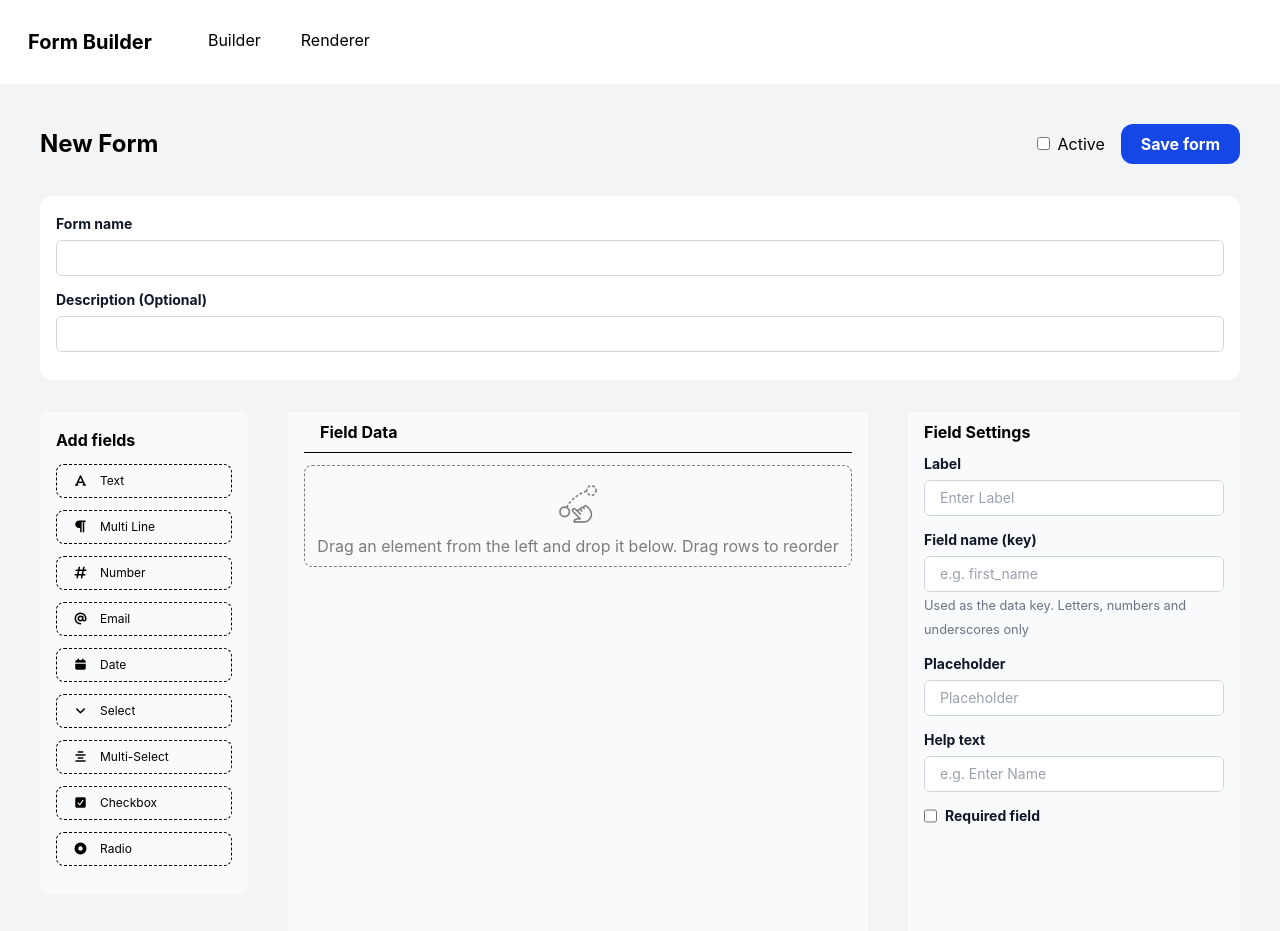
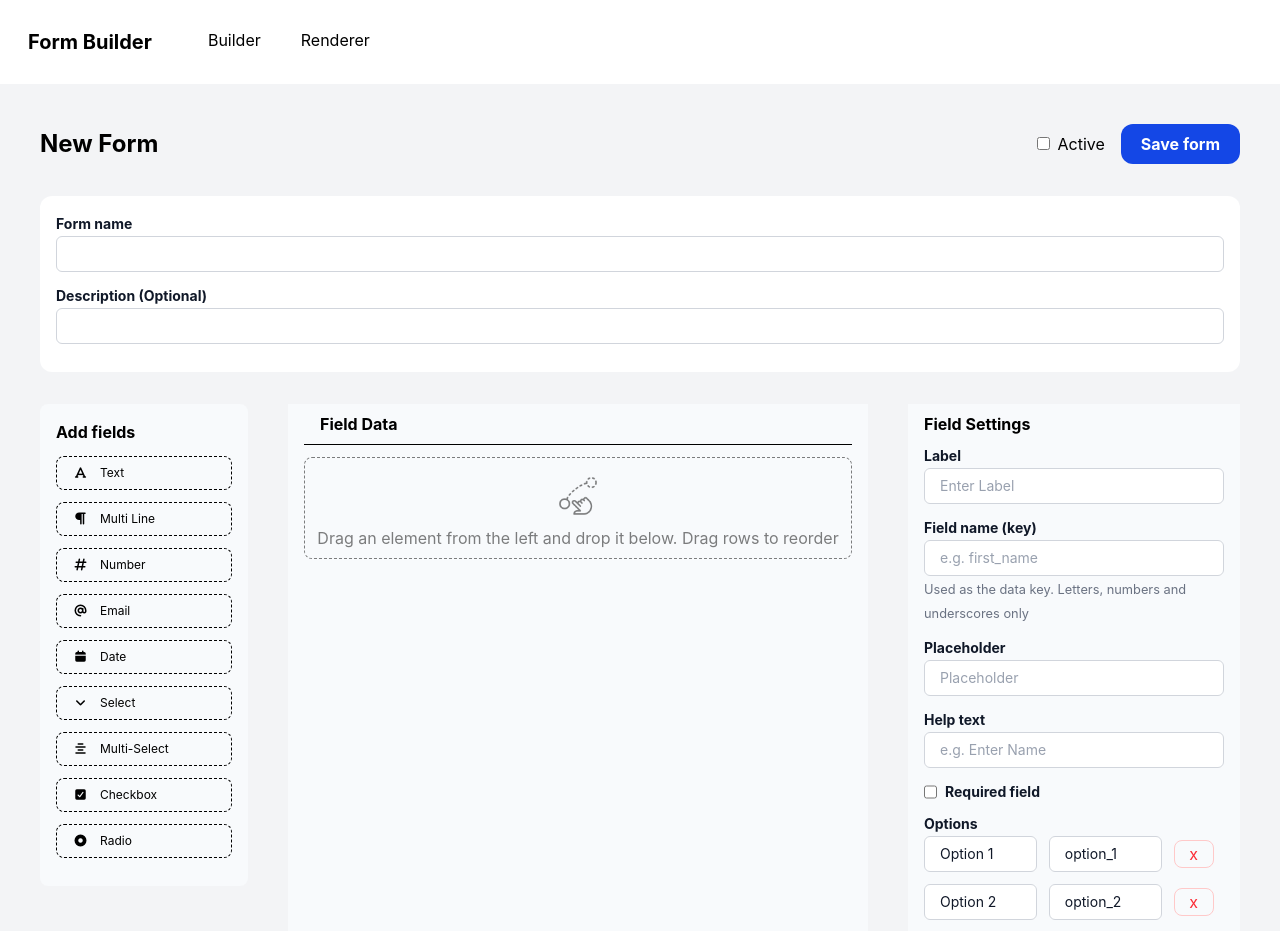
Before and after one commit to amanraina1/form-builder-vue, a Vue app in the folder frontend/: page /builder in a window 1280 px wide. Shown: the top 931 px of the page. Built offline with nearby package versions, Linux system fonts and the light colour scheme.

Commit message:
options settings

```diff
--- a/frontend/src/components/Builder/FormComponents/FieldSettings/FieldSettings.vue
+++ b/frontend/src/components/Builder/FormComponents/FieldSettings/FieldSettings.vue
@@ -13,7 +13,7 @@ defineProps({
     </header>
 
     <div class="field-settings-body">
-      <SimpleFieldSettings field-type="email" />
+      <SimpleFieldSettings fieldType="select" />
     </div>
   </div>
 </template>
--- a/frontend/src/components/Builder/FormComponents/FieldSettings/SimpleFieldSettings.vue
+++ b/frontend/src/components/Builder/FormComponents/FieldSettings/SimpleFieldSettings.vue
@@ -1,10 +1,29 @@
 <script setup>
+import { ref } from "vue";
 import Checkbox from "../../../FormFields/Checkbox.vue";
 import TextField from "../../../FormFields/TextField.vue";
 
 defineProps({
   fieldType: { type: String, default: "text" },
 });
+
+const options = ref([
+  { id: Math.random(), label: "Option 1", value: "option_1" },
+  { id: Math.random(), label: "Option 2", value: "option_2" },
+]);
+
+const addOption = () => {
+  const option = {
+    id: Math.random(),
+    label: `Option ${options.value.length + 1}`,
+    value: `option_${options.value.length + 1}`,
+  };
+  options.value.push(option);
+};
+
+const removeOption = (id) => {
+  options.value = options.value.filter((option) => option.id !== id);
+};
 </script>
 
 <template>
@@ -41,5 +60,44 @@ defineProps({
       />
       <TextField name="validation" type="number" placeholder="Max length" />
     </template>
+
+    <template
+      v-if="['radio', 'select', 'multiselect', 'checkbox'].includes(fieldType)"
+    >
+      <label for="options" class="block font-bold text-sm/6 text-gray-900"
+        >Options</label
+      >
+
+      <div
+        v-for="option in options"
+        class="grid grid-cols-5 items-center gap-3"
+        id="options"
+      >
+        <TextField
+          :name="option.label"
+          class="col-span-2"
+          :placeholder="option.label"
+          :value="option.label"
+        />
+        <TextField
+          :name="option.value"
+          class="col-span-2"
+          :placeholder="option.value"
+          :value="option.value"
+        />
+        <button
+          @click="removeOption(option.id)"
+          class="border mb-3 h-7 w-10 rounded-lg text-red-500 border-red-200 hover:bg-red-100 cursor-pointer"
+        >
+          x
+        </button>
+      </div>
+      <button
+        @click="addOption"
+        class="bg-transparent text-xs px-2 py-1 hover:bg-gray-200 cursor-pointer text-gray-700 hover:text-gray-700 border border-gray-500 hover:border-transparent rounded-xl"
+      >
+        + Add option
+      </button>
+    </template>
   </div>
 </template>
--- a/frontend/src/components/FormFields/TextField.vue
+++ b/frontend/src/components/FormFields/TextField.vue
@@ -5,15 +5,19 @@ defineProps({
   name: { type: String, required: true },
   label: { type: String, required: true },
   description: { type: String, defualt: "" },
+  value: { type: [String, Number], default: "" },
 });
 </script>
 
 <template>
   <div class="mb-3">
-    <label :for="name" class="block font-bold text-sm/6 text-gray-900">{{
-      label
-    }}</label>
-    <div class="mt-1">
+    <label
+      v-if="label"
+      :for="name"
+      class="block font-bold text-sm/6 text-gray-900"
+      >{{ label }}</label
+    >
+
     <div
       class="flex items-center rounded-md bg-white pl-3 outline-1 -outline-offset-1 outline-gray-300 has-[input:focus-within]:outline-2 has-[input:focus-within]:-outline-offset-2 has-[input:focus-within]:outline-indigo-600"
     >
@@ -21,11 +25,11 @@ defineProps({
         :type="type"
         :name="name"
         :id="name"
+        :value="value"
         class="block min-w-0 grow py-1.5 pr-3 pl-1 text-base text-gray-900 placeholder:text-gray-400 focus:outline-none sm:text-sm/6"
         :placeholder="placeholder"
       />
     </div>
     <small class="text-gray-500" v-if="description">{{ description }}</small>
   </div>
-  </div>
 </template>
```
Lines whose indentation alone changed are shown as unchanged.
